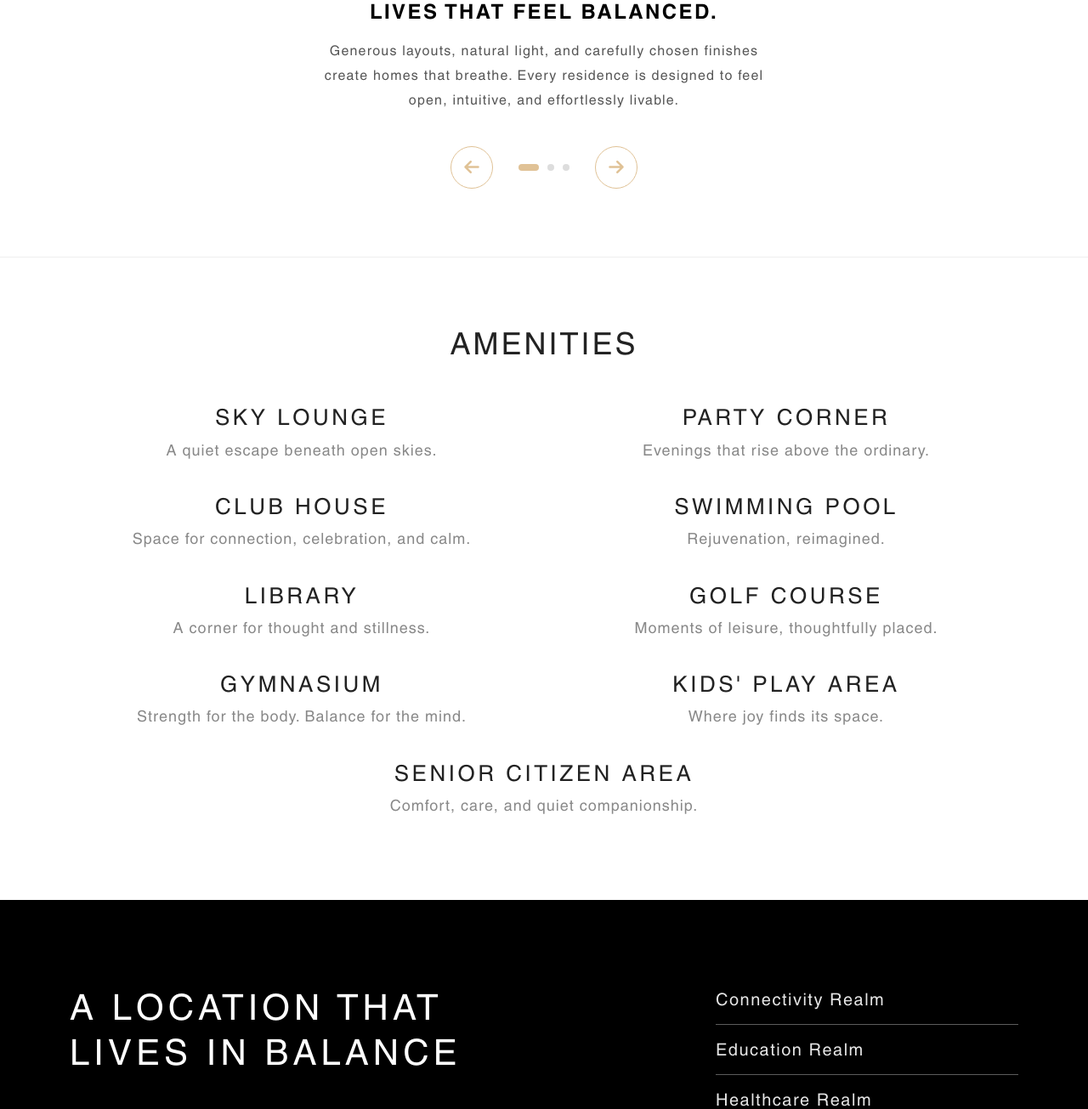
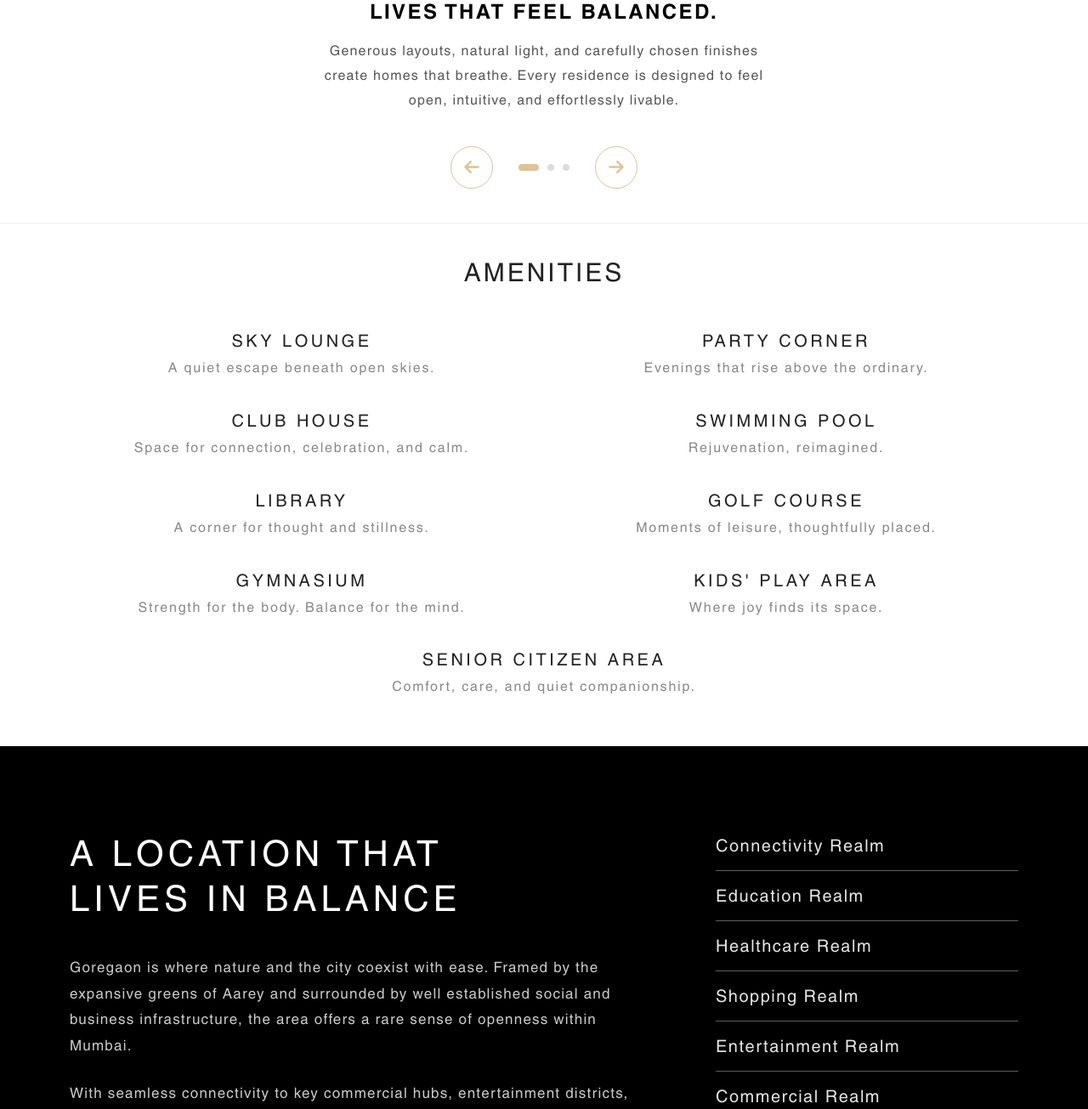
Before and after one commit to devrajesh01/buildcon, a PHP site: page /applaud-38.html in a window 1280 px wide. Shown: the part 2101-3406 px from the top of the page at 85% size. Run offline with PHP 8.4, Linux system fonts and the light colour scheme.

Commit message:
have updated the bugs

```diff
--- a/assets/css/our-projects.css
+++ b/assets/css/our-projects.css
@@ -189,7 +189,7 @@
    LUXURY SLIDER SECTION
 ================================= */
 .luxury-slider-section {
-    padding: 0 0 80px 0;
+    padding: 0 0 40px 0;
     background-color: var(--clr-white);
     overflow: hidden;
 }
@@ -366,14 +366,14 @@
    AMENITIES SECTION
 ================================= */
 .amenities-section {
-    padding: 80px 0 60px;
+    padding: 40px 0 20px;
     background-color: #fff;
     border-top: 1px solid #eee;
 }
 
 .amenities-heading {
     font-family: var(--ff-heading);
-    font-size: clamp(26px, 3.5vw, 36px);
+    font-size: clamp(26px, 3.5vw, 30px);
     font-weight: 400;
     color: #222;
     text-align: center;
@@ -391,7 +391,7 @@
 
 .amenity-name {
     font-family: var(--ff-heading);
-    font-size: 26px;
+    font-size: 20px;
     font-weight: 500;
     color: #222;
     letter-spacing: 3.5px;
@@ -401,11 +401,11 @@
 
 .amenity-desc {
     font-family: var(--ff-body);
-    font-size: 18px;
+    font-size: 16px;
     font-weight: 400;
 
     color: #888;
-    letter-spacing: 1px;
+    letter-spacing: 1.8px;
     margin-bottom: 0;
 }
 
--- a/story.html
+++ b/story.html
@@ -371,7 +371,7 @@
         <div class="container">
             <div class="story-values-header">
                 <span class="story-values-kicker">OUR VALUES</span>
-                <h2 class="story-values-title">LOREM IPSUM DOLOR SIT AMET, CONSECTETUR ADIPISCING</h2>
+                <h2 class="story-values-title">The Principles That Guide Everything We Build</h2>
             </div>
 
             <div class="story-values-grid">
```
